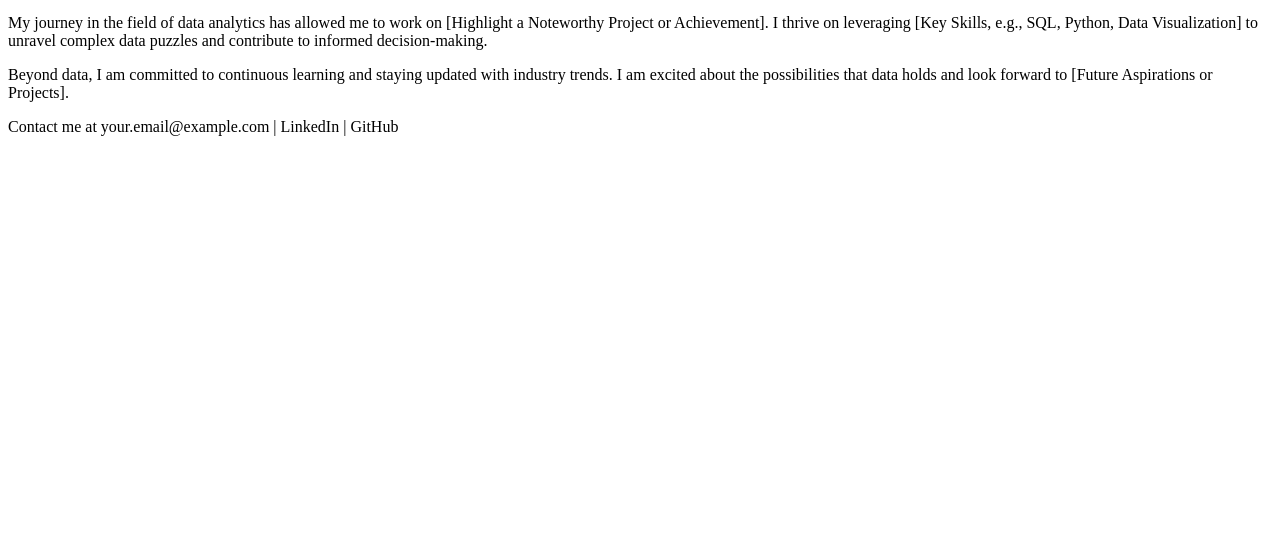
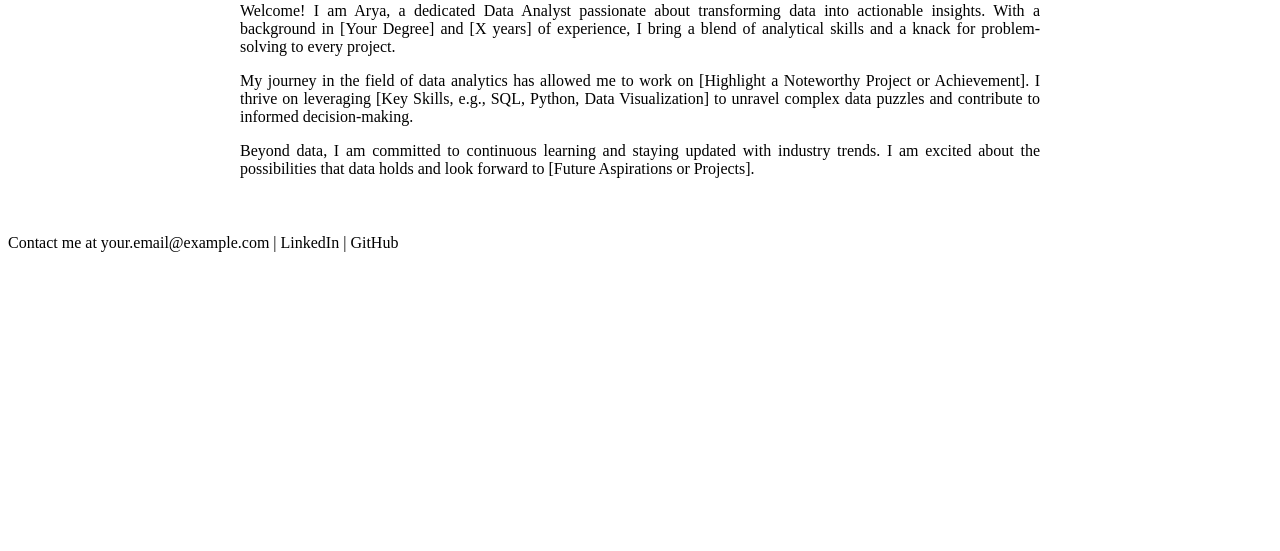
Before and after one commit to 4ryawijaya/portfolio_analytic, a plain HTML site: page about.html in a window 1280 px wide. Shown: the part 249-800 px from the top of the page. Drawn offline with Linux system fonts and the light colour scheme.

Commit message:
Update styles.css

```diff
--- a/styles.css
+++ b/styles.css
@@ -67,3 +67,11 @@ header nav a {
         grid-gap: 20px;
     }
 }
+
+/* Add styles for the about section */
+#about {
+    max-width: 800px;
+    margin: 20px auto;
+    padding: 20px;
+    text-align: justify; /* Align text justified for better readability */
+}
```
